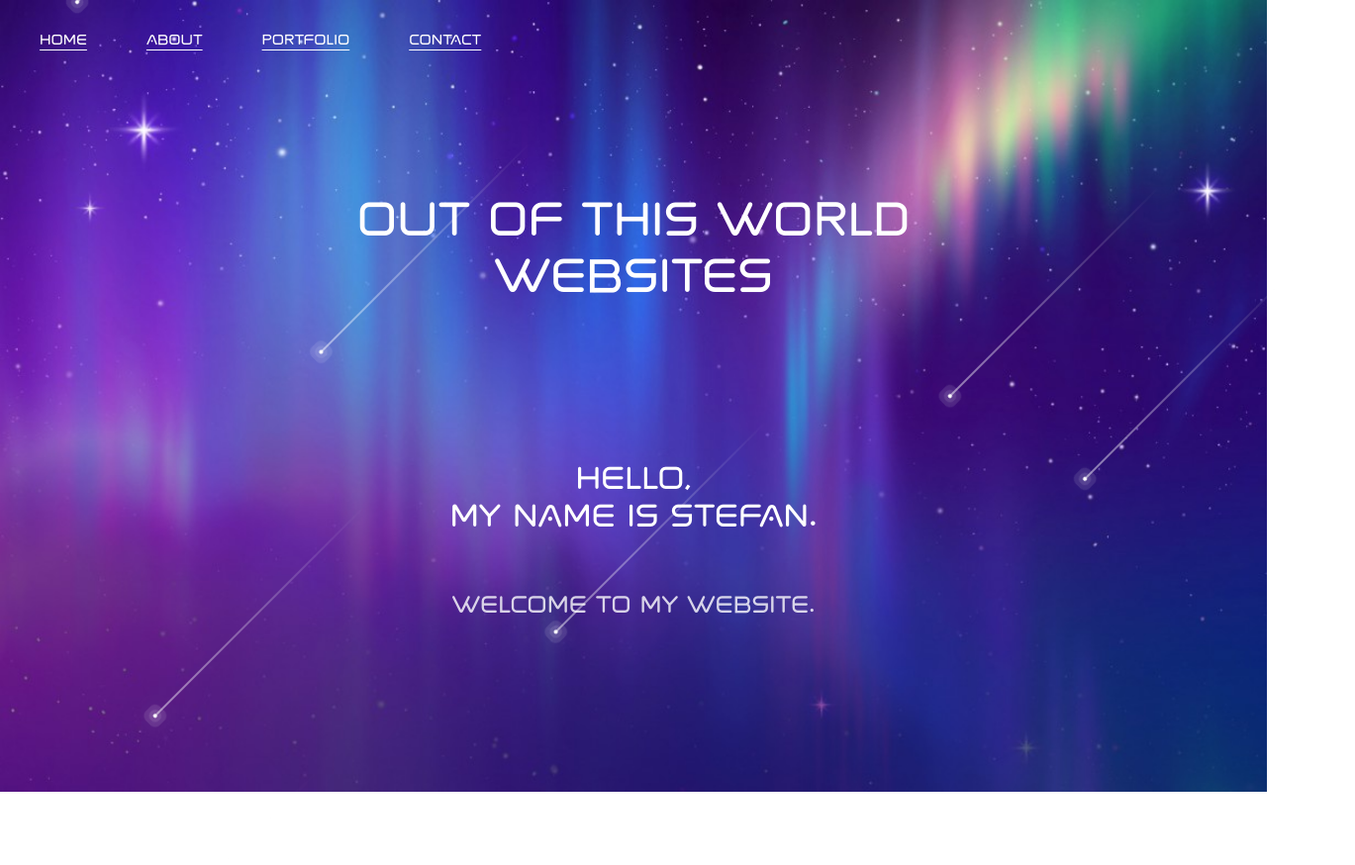
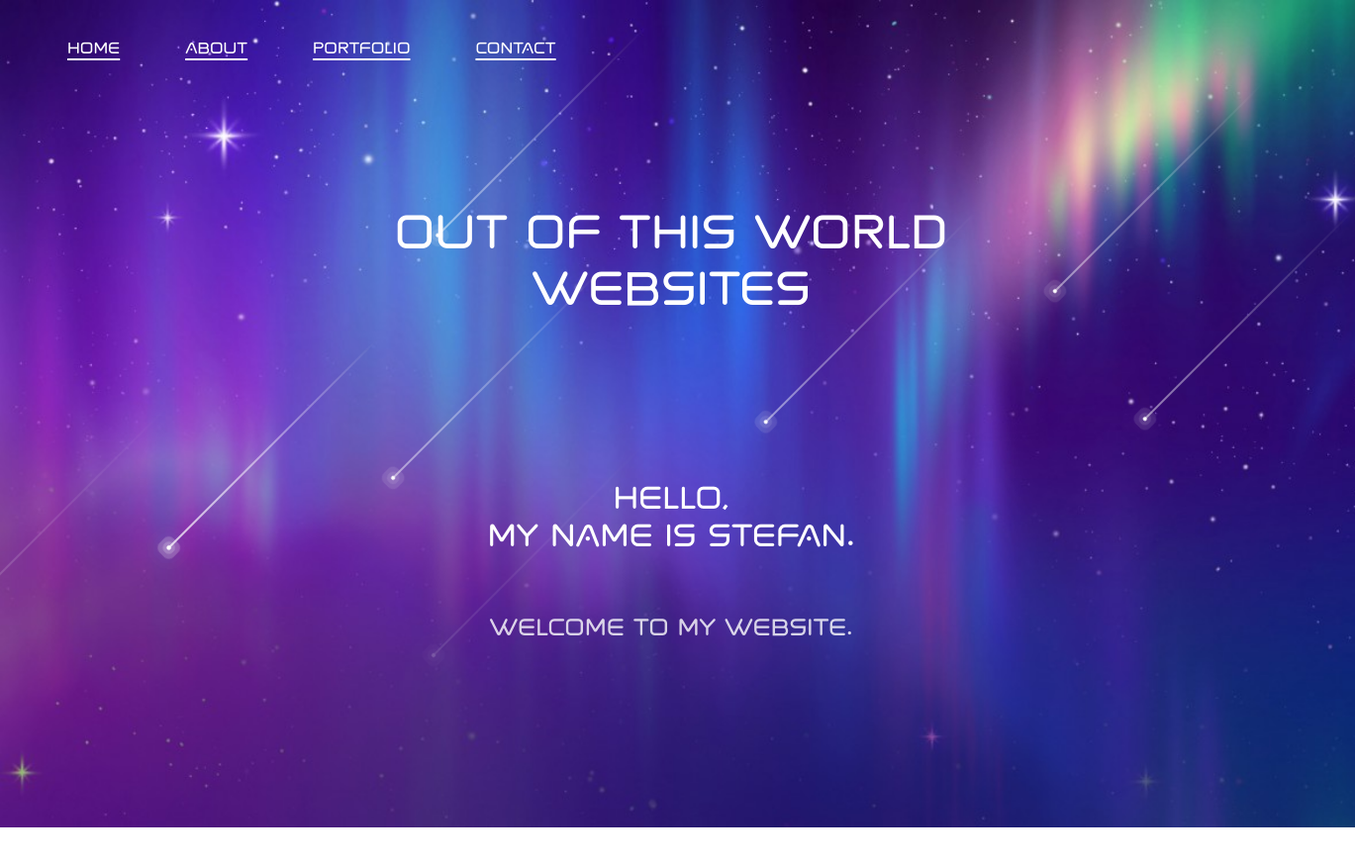
Before and after one commit to stefancaras/portfolio, a plain HTML site: page index.html in a window 1280 px wide. Shown: the whole page at 99% size, 1369 px wide, since content can reach past the window. After the commit the page ends 836 px from the top, so only its background shows below. Drawn offline with Linux system fonts and the light colour scheme.

Commit message:
portfolio website

```diff
--- a/index.html
+++ b/index.html
@@ -6,28 +6,29 @@
     <meta name="viewport" content="width=device-width, initial-scale=1.0">
     <title>Stefan Caras</title>
     <link rel="stylesheet" href="style.css">
+    <link rel="stylesheet" href="span.css">
 </head>
 <body>
-    <section>
         <div class="grid-container">
-            <div id="home"><a href="index.html">Home</a></div>
-            <div id="about"><a href="about.html">About</a></div>
-            <div id="portfolio"><a href="portfolio.html">Portfolio</a></div>
-            <div id="contact"><a href="contact.html">Contact</a></div>
+            <div id="links">
+                <span><a href="index.html">Home</a></span>
+                <span><a href="about.html">About</a></span>
+                <span><a href="portfolio.html">Portfolio</a></span>
+                <span><a href="contact.html">Contact</a></span>
+            </div>
             <div id="ootw">Out of this world<br />websites</div>
             <div id="hello">Hello,<br />my name is Stefan.</div>
             <div id="welcome">Welcome to my website.</div>
         </div>
-        <span></span>
-        <span></span>
-        <span></span>
-        <span></span>
-        <span></span>
-        <span></span>
-        <span></span>
-        <span></span>
-        <span></span>
-        <span></span>
-    </section>
+        <span class="stars"></span>
+        <span class="stars"></span>
+        <span class="stars"></span>
+        <span class="stars"></span>
+        <span class="stars"></span>
+        <span class="stars"></span>
+        <span class="stars"></span>
+        <span class="stars"></span>
+        <span class="stars"></span>
+        <span class="stars"></span>
 </body>
 </html>
--- /dev/null
+++ b/span.css
@@ -0,0 +1,83 @@
+.stars{
+    position: absolute;
+    top: 10%;
+    left: 50%;
+    width: 4px;
+    height: 4px;
+    background: #fff;
+    border-radius: 50%;
+    box-shadow: 0 0 0 4px rgba(255, 255, 255, 0.1), 0 0 0 8px rgba(255, 255, 255, 0.1), 0 0 20px rgba(255, 255, 255, 1)  ;
+    animation:  animate 3s linear infinite;
+}
+.stars::before{
+    content: '';
+    position: absolute;
+    top: 50%;
+    transform: translateY(-50%);
+    width: 300px;
+    height: 1px;
+    background: linear-gradient(90deg, #fff, transparent);
+}
+.stars:nth-child(1){
+    top: 10px;
+    right: 80px;
+    left:initial;
+    animation-delay:0.2s;
+    animation-duration: 3s;
+}
+.stars:nth-child(2){
+    top: 0;
+    right: 80px;
+    left:initial;
+    animation-delay:0.2s;
+    animation-duration: 3s;
+}
+.stars:nth-child(3){
+    top: 80px;
+    right: 0px;
+    left:initial;
+    animation-delay:0.4s ;
+    animation-duration: 2s;
+}
+.stars:nth-child(4){
+    top: 0;
+    right: 180px;
+    left:initial;
+    animation-delay:0.6s;
+    animation-duration: 1.5s;
+}
+.stars:nth-child(5){
+    top: 0;
+    right: 400px;
+    left:initial;
+    animation-delay:0.8s;
+    animation-duration: 2.5s;
+}
+.stars:nth-child(6){
+    top: 0;
+    right: 600px;
+    left:initial;
+    animation-delay:1s ;
+    animation-duration: 3s;
+}
+.stars:nth-child(7){
+    top: 300px;
+    right: 0px;
+    left:initial;
+    animation-delay:1.2s ;
+    animation-duration: 1.75s;
+}
+.stars:nth-child(8){
+    top: 0px;
+    right: 700px;
+    left:initial;
+    animation-delay:1.4s ;
+    animation-duration: 1.25s;
+}
+.stars:nth-child(9){
+    top: 0px;
+    right: 1000px;
+    left:initial;
+    animation-delay:0.7s ;
+    animation-duration: 2.25s;
+}
--- a/style.css
+++ b/style.css
@@ -1,7 +1,9 @@
-*{
-    margin: 0;
-    padding: 0;
-    box-sizing: border-box;
+body {
+    background: url(./img/bg0.jpg);
+    background-size: cover;
+    font-size: 20px;
+    padding: 10px 30px;
+    font-family: sans-serif;
 }
 a:link, a:visited {
     color: white;
@@ -9,119 +11,44 @@ a:link, a:visited {
     text-align: center;
     display: inline-block;
     text-underline-offset: 5px;
+    font-family: Spaced;
 }
 a:hover, a:active {
     color: blueviolet;
     background-color: white;
+}
+.flex-container{
+    display: flex;
+    flex-wrap: wrap;
+    align-items: center;
+    justify-content: center;
+    border: 1px white solid;
+    position: relative;
+    margin: 0px auto 0px auto;
+    padding: 10px;
+    font-family: sans-serif;
+}
+.flex-container > span {
+    background-color: rgba(255, 255, 255, 0.5);
+    border: 1px white solid;
+    border-radius: 20px;
+    width: min-content;
+    box-shadow: 4px 10px 50px #000;
+    padding: 10px;
+    margin: 30px
+}
+#about {
+    flex-wrap: nowrap;
+    height: 90vh;
+}
+#about > span {
+    width: fit-content;
 }
 @font-face {
     font-family: "Spaced";
     src: url('./fonts/Spaced\ OTF.otf') format('opentype'),
          url('./fonts/Spaced\ TTF.ttf') format('truetype');
 }
-body{
-    overflow: hidden;
-    font-family: Spaced;
-    font-size: 18px;
-    color: #fff;
-}
-section{
-    position: absolute;
-    top: 0;
-    left: 0;
-    background: url(./img/bg0.jpg);
-    background-position-x: center;
-    background-size: cover;
-    animation: animateBg 50s linear infinite;
-}
-.grid-container {
-    display: grid;
-    width: 100vw;
-    height: 100vh;
-    grid-template-columns: repeat(4, min-content) 1fr;
-    grid-template-rows: 60px 5fr 2fr 1fr 2fr;
-    text-align: center;
-    align-items: center;
-    padding: 10px;
-}
-/* .grid-container > div{
-    background-color: rgba(0, 0, 0, 0.5);
-    border: 1px white solid;
-} */
-#home{
-    grid-column: 1;
-    grid-row: 1;
-}
-#about{
-    grid-column: 2;
-    grid-row: 1;
-}
-#portfolio{
-    grid-column: 3;
-    grid-row: 1;
-}
-#contact{
-    grid-column: 4;
-    grid-row: 1;
-}
-#ootw{
-    grid-column: 1 / 6;
-    grid-row: 2;
-    font-size: 60px;
-}
-#hello{
-    grid-column: 1 / 6;
-    grid-row: 3;
-    font-size: 40px;
-    animation: fadeIn 5s;
-}
-#welcome{
-    grid-column: 1 / 6;
-    grid-row: 4;
-    font-size: 30px;
-    padding: 1vh;
-    animation: fadeIn 10s;
-}
-
-.grid-container2 {
-    display: grid;
-    width: 100vw;
-    height: 100vh;
-    grid-template-columns: repeat(4, min-content) auto;
-    grid-template-rows: 60px 5fr 2fr 1fr 2fr;
-    text-align: center;
-    align-items: center;
-    padding: 10px 10px 10px 10px;
-}
-.grid-container2 > div{
-    background-color: rgba(0, 0, 0, 0.5);
-    border: 1px white solid;
-}
-#home{
-    grid-column: 1;
-    grid-row: 1;
-}
-#about{
-    grid-column: 2;
-    grid-row: 1;
-}
-#portfolio{
-    grid-column: 3;
-    grid-row: 1;
-}
-#contact{
-    grid-column: 4;
-    grid-row: 1;
-}
-#me{
-    grid-column: 1 / 3;
-    grid-row: 2;
-}
-#lorem{
-    grid-column: 3 / 6;
-    grid-row: 2;
-}
-
 @keyframes fadeIn {
     0% { opacity: 0; }
     100% { opacity: 1; }
@@ -139,99 +66,46 @@ section{
     }
     100%
     {
-        transform: rotate(315deg) translateX(-1500px);
+        transform: rotate(315deg) translateX(-1000px);
         opacity: 0;
 
     }
 
 }
-span{
-    position: absolute;
-    top: 50%;
-    left: 50%;
-    width: 4px;
-    height: 4px;
-    background: #fff;
-    border-radius: 50%;
-    box-shadow: 0 0 0 4px rgba(255, 255, 255, 0.1), 0 0 0 8px rgba(255, 255, 255, 0.1), 0 0 20px rgba(255, 255, 255, 1)  ;
-    animation:  animate 3s linear infinite;
+.grid-container {
+    display: grid;
+    width: 100vw;
+    height: 100vh;
+    grid-template-rows: 60px 5fr 2fr 1fr 2fr;
+    text-align: center;
+    align-items: center;
+    font-family: Spaced;
+    color: white;
 }
-span::before{
-    content: '';
-    position: absolute;
-    top: 50%;
-    transform: translateY(-50%);
-    width: 300px;
-    height: 1px;
-    background: linear-gradient(90deg, #fff, transparent);
+/* .grid-container > div{
+    background-color: rgba(0, 0, 0, 0.5);
+    border: 1px white solid;
+} */
+#links{
+    grid-column: 1;
+    grid-row: 1;
+    width: max-content;
 }
-span:nth-child(1){
-    top: 0;
-    right: 0;
-    left:initial;
-    animation-delay:0 ;
-    animation-duration: 1s;
+#ootw{
+    grid-column: 1;
+    grid-row: 2;
+    font-size: 60px;
 }
-span:nth-child(2){
-    top: 0;
-    right: 80px;
-    left:initial;
-    animation-delay:0.2s;
-    animation-duration: 3s;
+#hello{
+    grid-column: 1;
+    grid-row: 3;
+    font-size: 40px;
+    animation: fadeIn 5s;
 }
-span:nth-child(3){
-    top: 80px;
-    right: 0px;
-    left:initial;
-    animation-delay:0.4s ;
-    animation-duration: 2s;
+#welcome{
+    grid-column: 1;
+    grid-row: 4;
+    font-size: 30px;
+    padding: 1vh;
+    animation: fadeIn 10s;
 }
-span:nth-child(4){
-    top: 0;
-    right: 180px;
-    left:initial;
-    animation-delay:0.6s;
-    animation-duration: 1.5s;
-}
-span:nth-child(5){
-    top: 0;
-    right: 400px;
-    left:initial;
-    animation-delay:0.8s;
-    animation-duration: 2.5s;
-}
-span:nth-child(6){
-    top: 0;
-    right: 600px;
-    left:initial;
-    animation-delay:1s ;
-    animation-duration: 3s;
-}
-span:nth-child(7){
-    top: 300px;
-    right: 0px;
-    left:initial;
-    animation-delay:1.2s ;
-    animation-duration: 1.75s;
-}
-span:nth-child(8){
-    top: 0px;
-    right: 700px;
-    left:initial;
-    animation-delay:1.4s ;
-    animation-duration: 1.25s;
-}
-span:nth-child(9){
-    top: 0px;
-    right: 1000px;
-    left:initial;
-    animation-delay:0.75s ;
-    animation-duration: 2.25s;
-}
-span:nth-child(10){
-    top: 0px;
-    right: 1200px;
-    left:initial;
-    animation-delay:2.75s ;
-    animation-duration: 2.25s;
-}
```
Also changed, not shown: about.html (+10 -12 lines), contact.html (added, +12 -0 lines), portfolio.html (added, +28 -0 lines), img/websites/chess.jpg (added), img/websites/dialogue.jpg (added), img/websites/einstein.jpg (added), img/websites/google.jpg (added), img/websites/planeta.jpg (added), img/websites/survey.jpg (added), style_about.css (deleted).
